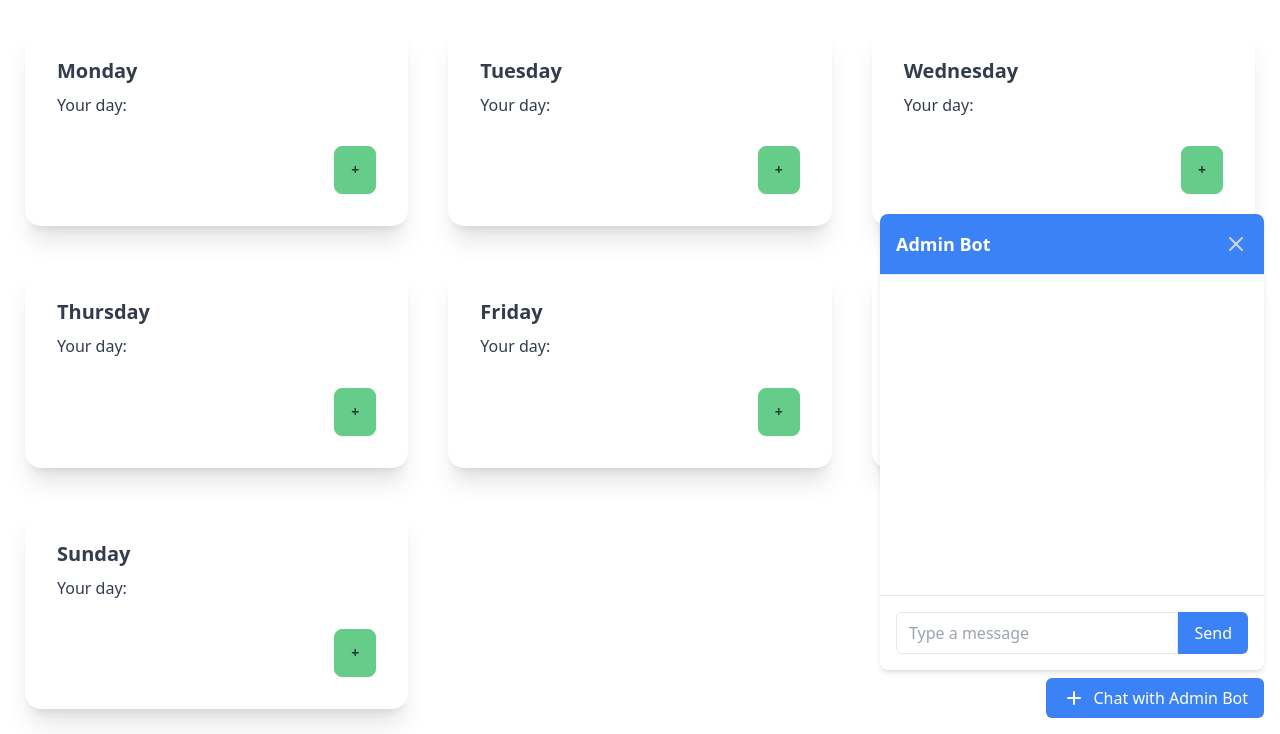
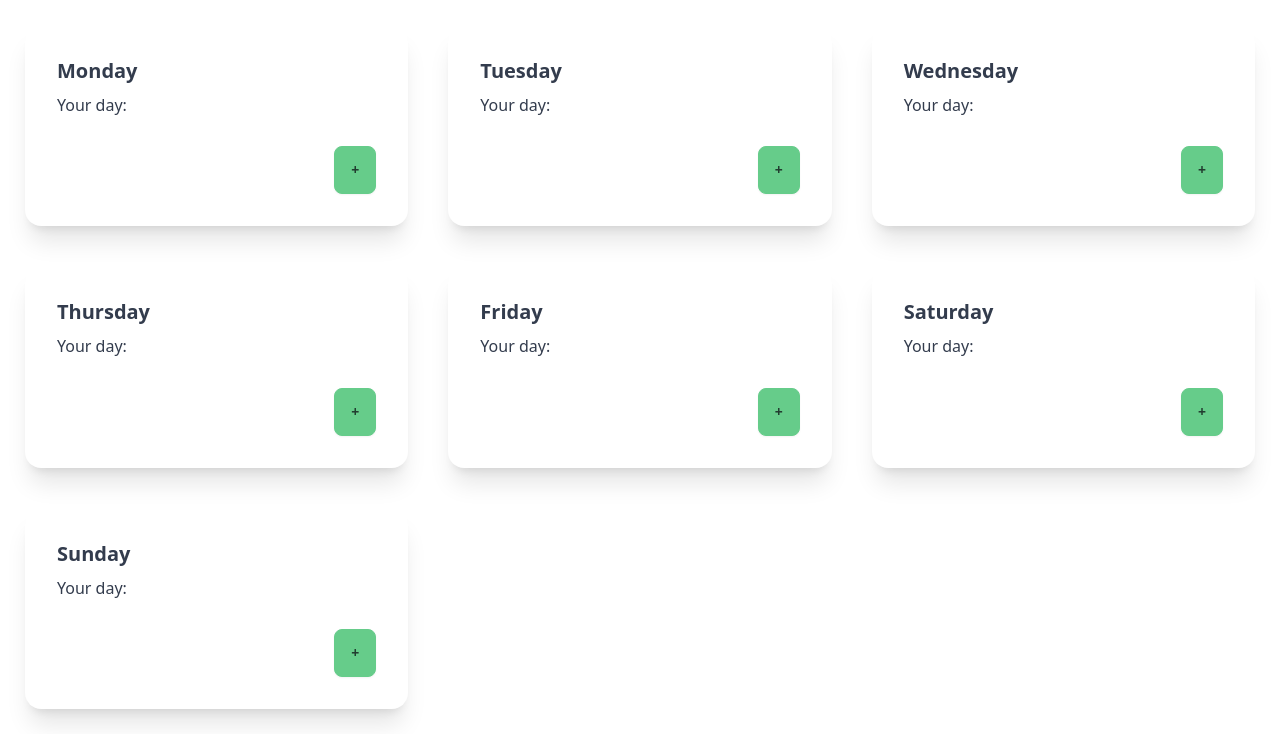
Before and after one commit to DINCRI/task-project, a Flask app: page /activities in a window 1280 px wide. Shown: the part 66-800 px from the top of the page. Run offline with Flask 3, Linux system fonts and the light colour scheme; some libraries are stand-ins or nearby versions.

Commit message:
alpha4.1

```diff
--- a/app.py
+++ b/app.py
@@ -3,7 +3,12 @@ from flask import Flask, render_template, request, url_for, flash, redirect ,ses
 import re
 import nltk
 from nltk.chat.util import Chat, reflections
+from langchain_community.llms import Ollama
 
+
+llm = Ollama(
+    model="phi3:mini"
+)
 
 app = Flask(__name__)
 app.secret_key = "super secret key"
@@ -113,6 +118,14 @@ def index():
         return redirect(url_for('login'))
 
 
+@app.route('/chat', methods=('POST', 'GET'))
+def chat():
+    query = request.form['query']
+    response = llm.invoke(query)
+
+    return response
+
+
 @app.route('/activities', methods=('POST', 'GET'))
 def activities():
     if request.method == 'POST':
@@ -188,66 +201,6 @@ def profile():
     else:
         return redirect(url_for('login'))
 
-#nltk
-
-reflections = {
-    "i am"       : "you are",
-    "i was"      : "you were",
-    "i"          : "you",
-    "i'm"        : "you are",
-    "i'd"        : "you would",
-    "i've"       : "you have",
-    "i'll"       : "you will",
-    "my"         : "your",
-    "you are"    : "I am",
-    "you were"   : "I was",
-    "you've"     : "I have",
-    "you'll"     : "I will",
-    "your"       : "my",
-    "yours"      : "mine",
-    "you"        : "me",
-    "me"         : "you"
-}
-
-pairs = [
-    [
-        r"my name is (.*)",
-        ["Hello %1, How are you today ?", "Nice to meet you %1!"]
-    ],
-    [
-        r"how are you ?",
-        ["I'm just an AI assistant, but thank you for asking.", "I'm here to help. How can I assist you?"]
-    ],
-    [
-        r"what do you do ?",
-        ["I'm a chatbot designed to answer your questions and assist you.", "Feel free to ask me anything!"]
-    ],
-    [
-        r"i'm (.*)",
-        ["Hi %1, How are you feeling today ?", "Nice to meet you %1!"]
-    ],
-    [
-        r"quit",
-        ["Bye Bye!! Take Care.", "See you later, have a nice day."]
-    ],
-    [
-        r"thanks?",
-        ["You are welcome.", "Anytime!"]
-    ]
-]
-
-def chat():
-    print("Chatbot: Hi there! I'm your friendly chatbot. How can I assist you?")
-    chat = Chat(pairs, reflections)
-    chat.converse()
-
-chat = Chat(pairs, reflections)
-
-@app.route('/chatbot', methods=['POST'])
-def chatbot():
-    user_input = request.form['user_message']
-    response = chat.respond(user_input)
-    return response
 
 if __name__ == '__main__':
     app.run(debug=False)
--- a/templates/index.html
+++ b/templates/index.html
@@ -175,103 +175,7 @@
         {% endfor %}
     </div>
 
-    <div class="fixed bottom-0 right-0 mb-4 mr-4">
-        <button id="open-chat" class="bg-blue-500 text-white py-2 px-4 rounded-md hover:bg-blue-600 transition duration-300 flex items-center">
-            <svg xmlns="http://www.w3.org/2000/svg" class="w-6 h-6 mr-2" fill="none" viewBox="0 0 24 24" stroke="currentColor">
-                <path stroke-linecap="round" stroke-linejoin="round" stroke-width="2" d="M12 6v6m0 0v6m0-6h6m-6 0H6"></path>
-            </svg>
-            Chat with Admin Bot
-        </button>
-    </div>
-    <div id="chat-container" class="hidden fixed bottom-16 right-4 w-96">
-        <div class="bg-white shadow-md rounded-lg max-w-lg w-full">
-            <div class="p-4 border-b bg-blue-500 text-white rounded-t-lg flex justify-between items-center">
-                <p class="text-lg font-semibold">Admin Bot</p>
-                <button id="close-chat" class="text-gray-300 hover:text-gray-400 focus:outline-none focus:text-gray-400">
-                    <svg xmlns="http://www.w3.org/2000/svg" class="w-6 h-6" fill="none" viewBox="0 0 24 24" stroke="currentColor">
-                        <path stroke-linecap="round" stroke-linejoin="round" stroke-width="2" d="M6 18L18 6M6 6l12 12"></path>
-                    </svg>
-                </button>
-            </div>
-            <div id="chatbox" class="p-4 h-80 overflow-y-auto">
-              <!-- Chat messages will be displayed here -->
 
-            </div>
-            <div class="p-4 border-t flex">
-                <input id="user-input" type="text" placeholder="Type a message" class="w-full px-3 py-2 border rounded-l-md focus:outline-none focus:ring-2 focus:ring-blue-500">
-                <button id="send-button" class="bg-blue-500 text-white px-4 py-2 rounded-r-md hover:bg-blue-600 transition duration-300">Send</button>
-            </div>
-        </div>
-    </div>
-    <!--chatbox code -->
-    <script>
-        // Add JavaScript code here
-        const chatbox = document.getElementById("chatbox");
-        const chatContainer = document.getElementById("chat-container");
-        const userInput = document.getElementById("user-input");
-        const sendButton = document.getElementById("send-button");
-        const openChatButton = document.getElementById("open-chat");
-        const closeChatButton = document.getElementById("close-chat");
-
-        let isChatboxOpen = true; // Set the initial state to open
-
-        // Function to toggle the chatbox visibility
-        function toggleChatbox() {
-            chatContainer.classList.toggle("hidden");
-            isChatboxOpen = !isChatboxOpen; // Toggle the state
-        }
-
-        // Add an event listener to the open chat button
-        openChatButton.addEventListener("click", toggleChatbox);
-
-        // Add an event listener to the close chat button
-        closeChatButton.addEventListener("click", toggleChatbox);
-
-        // Add an event listener to the send button
-        sendButton.addEventListener("click", function () {
-            const userMessage = userInput.value;
-            if (userMessage.trim() !== "") {
-                addUserMessage(userMessage);
-                respondToUser(userMessage);
-                userInput.value = "";
-            }
-        });
-
-        userInput.addEventListener("keyup", function (event) {
-            if (event.key === "Enter") {
-                const userMessage = userInput.value;
-                addUserMessage(userMessage);
-                respondToUser(userMessage);
-                userInput.value = "";
-            }
-        });
-
-        function addUserMessage(message) {
-            const messageElement = document.createElement("div");
-            messageElement.classList.add("mb-2", "text-right");
-            messageElement.innerHTML = `<p class="bg-blue-500 text-white rounded-lg py-2 px-4 inline-block">${message}</p>`;
-            chatbox.appendChild(messageElement);
-            chatbox.scrollTop = chatbox.scrollHeight;
-        }
-
-        function addBotMessage(message) {
-            const messageElement = document.createElement("div");
-            messageElement.classList.add("mb-2");
-            messageElement.innerHTML = `<p class="bg-gray-200 text-gray-700 rounded-lg py-2 px-4 inline-block">${message}</p>`;
-            chatbox.appendChild(messageElement);
-            chatbox.scrollTop = chatbox.scrollHeight;
-        }
-
-        function respondToUser(userMessage) {
-            // Replace this with your chatbot logic
-            setTimeout(() => {
-                addBotMessage(response);
-            }, 500);
-        }
-
-        // Automatically open the chatbox on page load
-        toggleChatbox();
-    </script>
 <script>
     function openPopup(popupId) {
         document.getElementById(popupId).style.display = "block";
```
Also changed, not shown: AIbot.py (deleted, +0 -61 lines), ai.py (added, +7 -0 lines).
